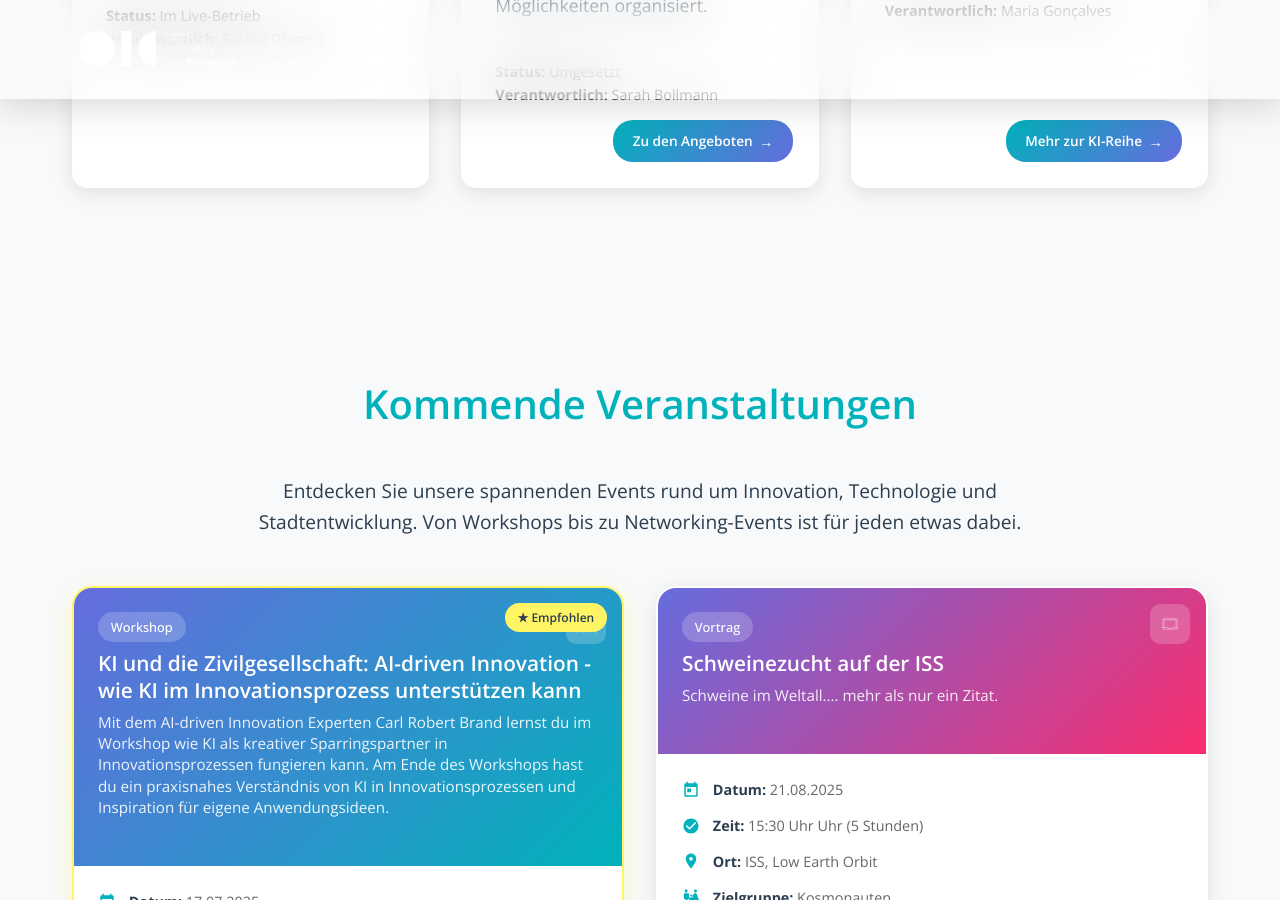
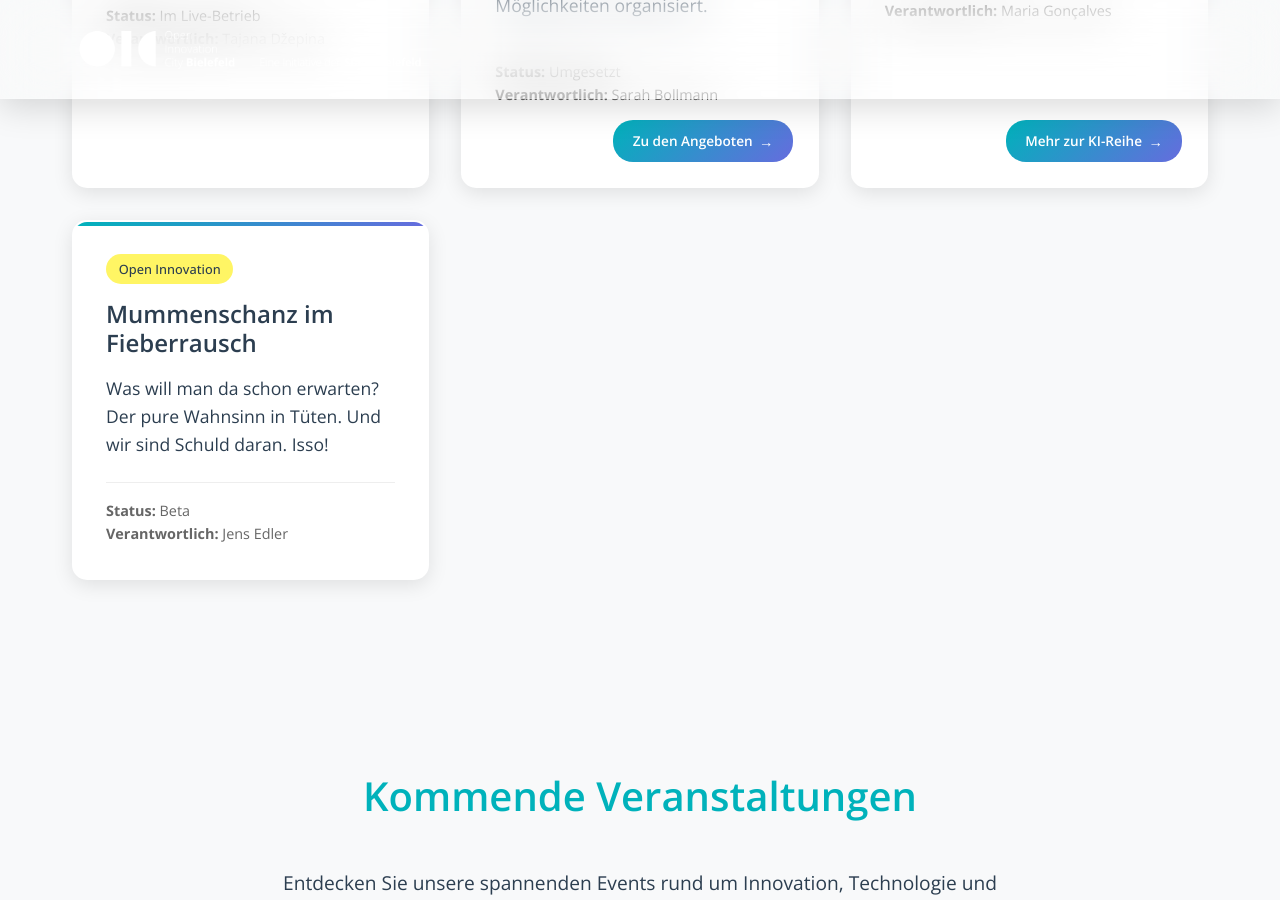
Before and after one commit to jensedler/beta-website, a Jekyll site: the page built from index.html, in a window 1280 px wide and 900 px high, scrolled down 4398 px. Built offline with Jekyll 4.4.1, drawn with Linux system fonts in a browser that asks for light colours; some of the changed lines change nothing that is shown.

Commit message:
Update _data/projects.yml (via Pages CMS)

```diff
--- a/_data/projects.yml
+++ b/_data/projects.yml
@@ -1,46 +1,34 @@
 items:
-  - title: "Passantenfrequenz–<br>messung"
-    tag: "Smart City"
-    description: "Einführung eines Systems zur Messung der Passantenströme in der Bielefelder Innenstadt. Erfassung von Verweildauern und Wegebeziehungen."
-    status: "Im Live-Betrieb"
-    start_date: "2024-03-01"
-    responsible: "Tajana Džepina"
-
-  - title: "Innovationszirkel Digitale Teilhabe"
-    tag: "Open Innovation"
-    description: "Der Innovationszirkel hat eine Übersicht zu Bielefelder Beratungs- und Unterstützungsangeboten rund um digitale Themen erstellt und einen Markt der digitalen Möglichkeiten organisiert."
-    status: "Umgesetzt"
-    start_date: "2024-03-01"
-    responsible: "Sarah Bollmann"
-    link: "https://www.bielefeld.de/gemeinsam-digital"
-    link_text: "Zu den Angeboten"
-
-  - title: "MeetUp-Reihe KI und Zivilgesellschaft"
-    tag: "Künstliche Intelligenz"
-    description: "Organisation einer MeetUp-Reihe zu Fragestellungen der Künstlichen Intelligenz. Fokus auf dem Nutzen für die Zivilgesellschaft."
-    status: "Gestartet"
-    start_date: "2024-06-01"
-    responsible: "Maria Gonçalves"
-    link: "https://oic-bielefeld.de/ki/"
-    link_text: "Mehr zur KI-Reihe"
-
-#- title: "Maker Space Bielefeld"
-#  tag: "Innovation Lab"
-#  description: "Ein offener Raum für Prototyping und kreative Zusammenarbeit. Ausstattung mit 3D-Druckern, Laser-Cuttern und Elektronik-Werkstätten für alle Bürger."
-#  status: "Planung"
-#  start_date: "2024-06-01"
-#  responsible: "Sarah Müller"#
-
-#- title: "Behördengänge digital"
-#  tag: "E-Government"
-#  description: "Digitalisierung von Verwaltungsprozessen mit Fokus auf Nutzerfreundlichkeit. Vom Antrag bis zur Genehmigung - alles online und barrierefrei."
-#  status: "Umsetzung"
-#  start_date: "2024-01-01"
-#  responsible: "Marc Hoffmann"#
-
-#- title: "Stadtdaten Dashboard"
-#  tag: "Data Analytics"
-#  description: "Transparente Darstellung von Stadtdaten in Echtzeit. Von Luftqualität bis Energieverbrauch - Informationen für datenbasierte Entscheidungen."
-#  status: "Beta"
-#  start_date: "2024-04-01"
-#  responsible: "Prof. Dr. Thomas Klein"
+  - title: Passantenfrequenz–<br>messung
+    tag: Smart City
+    description: Einführung eines Systems zur Messung der Passantenströme in der
+      Bielefelder Innenstadt. Erfassung von Verweildauern und Wegebeziehungen.
+    status: Im Live-Betrieb
+    start_date: 2024-03-01
+    responsible: Tajana Džepina
+  - title: Innovationszirkel Digitale Teilhabe
+    tag: Open Innovation
+    description: Der Innovationszirkel hat eine Übersicht zu Bielefelder Beratungs-
+      und Unterstützungsangeboten rund um digitale Themen erstellt und einen
+      Markt der digitalen Möglichkeiten organisiert.
+    status: Umgesetzt
+    start_date: 2024-03-01
+    responsible: Sarah Bollmann
+    link: https://www.bielefeld.de/gemeinsam-digital
+    link_text: Zu den Angeboten
+  - title: MeetUp-Reihe KI und Zivilgesellschaft
+    tag: Künstliche Intelligenz
+    description: Organisation einer MeetUp-Reihe zu Fragestellungen der Künstlichen
+      Intelligenz. Fokus auf dem Nutzen für die Zivilgesellschaft.
+    status: Gestartet
+    start_date: 2024-06-01
+    responsible: Maria Gonçalves
+    link: https://oic-bielefeld.de/ki/
+    link_text: Mehr zur KI-Reihe
+  - title: Mummenschanz im Fieberrausch
+    tag: Open Innovation
+    description: Was will man da schon erwarten? Der pure Wahnsinn in Tüten. Und wir
+      sind Schuld daran. Isso!
+    status: Beta
+    start_date: 2025-05-01
+    responsible: Jens Edler
```
